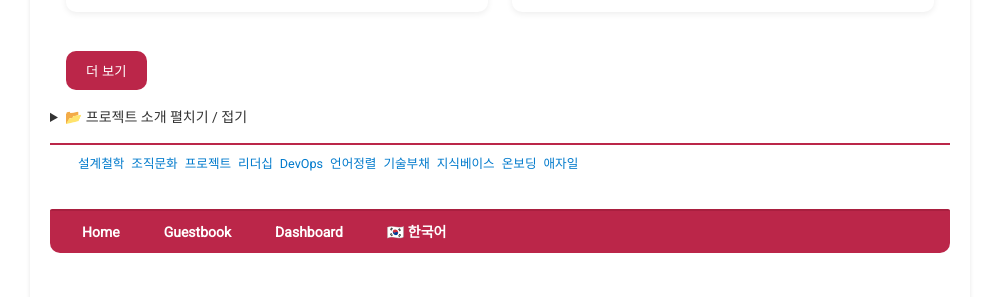
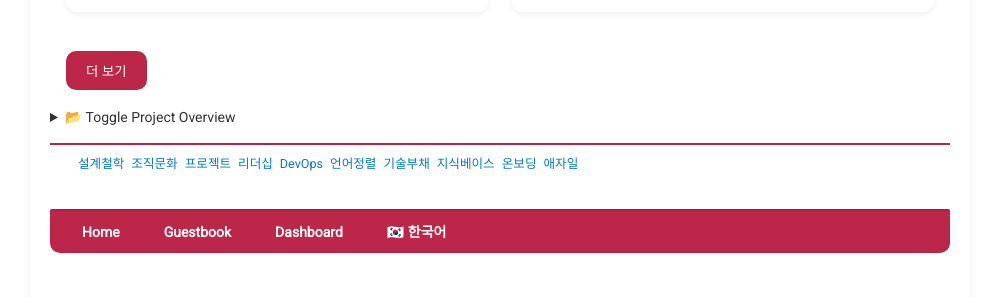
Before and after one commit to devchan64/devchan64.github.io, a Jekyll site: the page built from en/index.md, in a window 1280 px wide. Shown: the part 803-1100 px from the top of the page, without its empty margins (140-1139 px from the left). Built offline with Jekyll 4.4.1, drawn with Linux system fonts in a browser that asks for light colours; some of the changed lines change nothing that is shown.

Commit message:
영문 readme  작성

```diff
--- a/_config.yml
+++ b/_config.yml
@@ -21,3 +21,4 @@
 
 include:
   - README.md
+  - en/README.md
--- a/_layouts/home.html
+++ b/_layouts/home.html
@@ -24,7 +24,7 @@
   </main>
 
   <details>
-    <summary>📂 프로젝트 소개 펼치기 / 접기</summary>
+    <summary>📂 Toggle Project Overview</summary>
     <div class="info">
       {{ content }}
     </div>
--- /dev/null
+++ b/en/README.md
@@ -0,0 +1,94 @@
+# 📝 devchan64.github.io
+
+**A personal tech blog built with Jekyll + GitHub Pages**
+
+[👉 Visit the blog](https://devchan64.github.io)
+
+---
+
+## 📌 Project Overview
+
+This blog is a lightweight platform that combines a **static site generator** and **client-side rendering (CSR)**
+to enable **search, automated translation, and data visualization** — all with minimal server infrastructure.
+
+> Designed as a _searchable archive of structured thinking_, this blog balances **scalability** and **maintenance-free operations**.
+
+---
+
+## 🛠 Tech Stack
+
+| Layer             | Technology                                      |
+|------------------|--------------------------------------------------|
+| Static Generator | [Jekyll](https://jekyllrb.com/)                 |
+| Styling          | Sass (modular SCSS)                             |
+| CI/CD            | GitHub Actions + GitHub Pages                   |
+| Data Backend     | [Supabase](https://supabase.com/)               |
+| AI Integration   | [OpenAI API (GPT-4 Turbo)](https://platform.openai.com/) |
+
+---
+
+## 🎯 Architectural Choices
+
+### ✅ Why Client-Side Rendering (CSR)?
+- Enables interactive features like **Pagefind search**, views tracking, and dynamic translation
+- Allows static content to support **real-time, on-demand interactions** without full server rendering
+
+### ✅ Why Minimal Server Infrastructure?
+- Built on **GitHub Pages** to reduce deployment and infrastructure complexity
+- Uses **serverless APIs** (Supabase, OpenAI) for dynamic features
+- Eliminates the need to maintain any custom server
+
+---
+
+## ✨ Key Features
+
+### ✅ Markdown-Based Content Management
+- Blog posts are stored in the `_posts/` folder
+- Metadata handled via YAML frontmatter (`title`, `tags`, `date`, `lang`, etc.)
+
+### 🌍 OpenAI-Powered Auto Translation
+- Detects updated posts and auto-generates English translations
+- Translated files saved under `_posts/en/`
+- Automated PRs created via GitHub Actions
+
+### 📈 Supabase-Based Page View Tracking
+- Tracks views by page slug using Supabase as backend
+- Secure with RLS (Row-Level Security) policies
+- Future plan: Add dashboard visualization
+
+### ⚙️ GitHub Actions Automation
+- End-to-end CI/CD for build, deploy, translation, and PR creation
+- Minimal manual work required → maximizes **sustainability and automation**
+
+---
+
+## 📚 Blog Topics
+
+- Developer philosophy and systems thinking
+- IoT architecture and operational experience
+- Documentation culture for Digital Transformation (DX)
+- Messaging systems and distributed system design notes
+
+---
+
+## 📎 Reference Links
+
+- 🔗 Blog: [https://devchan64.github.io](https://devchan64.github.io)
+- 📘 Supabase config files: `supabase/`
+- 🤖 Auto-translation workflow: `.github/workflows/translate.yml`
+
+---
+
+## 👋 Purpose of This Blog
+
+This blog is a personal lab for practicing a **documentation-first development culture** and a
+**context-driven approach to architecture and design**.
+
+> 💡 “Documentation is an asset. Structured records are reusable — and help systems evolve.”
+
+---
+
+## 📂 GitHub Repository
+
+Explore this project on GitHub:
+[https://github.com/devchan64/devchan64.github.io](https://github.com/devchan64/devchan64.github.io)
--- a/en/index.md
+++ b/en/index.md
@@ -3,3 +3,5 @@
 title: "Welcome to My Blog"
 date: 2024-04-01
 ---
+
+{% include_relative README.md %}
```
Also changed, not shown: views/index.md (line endings or trailing spaces).
